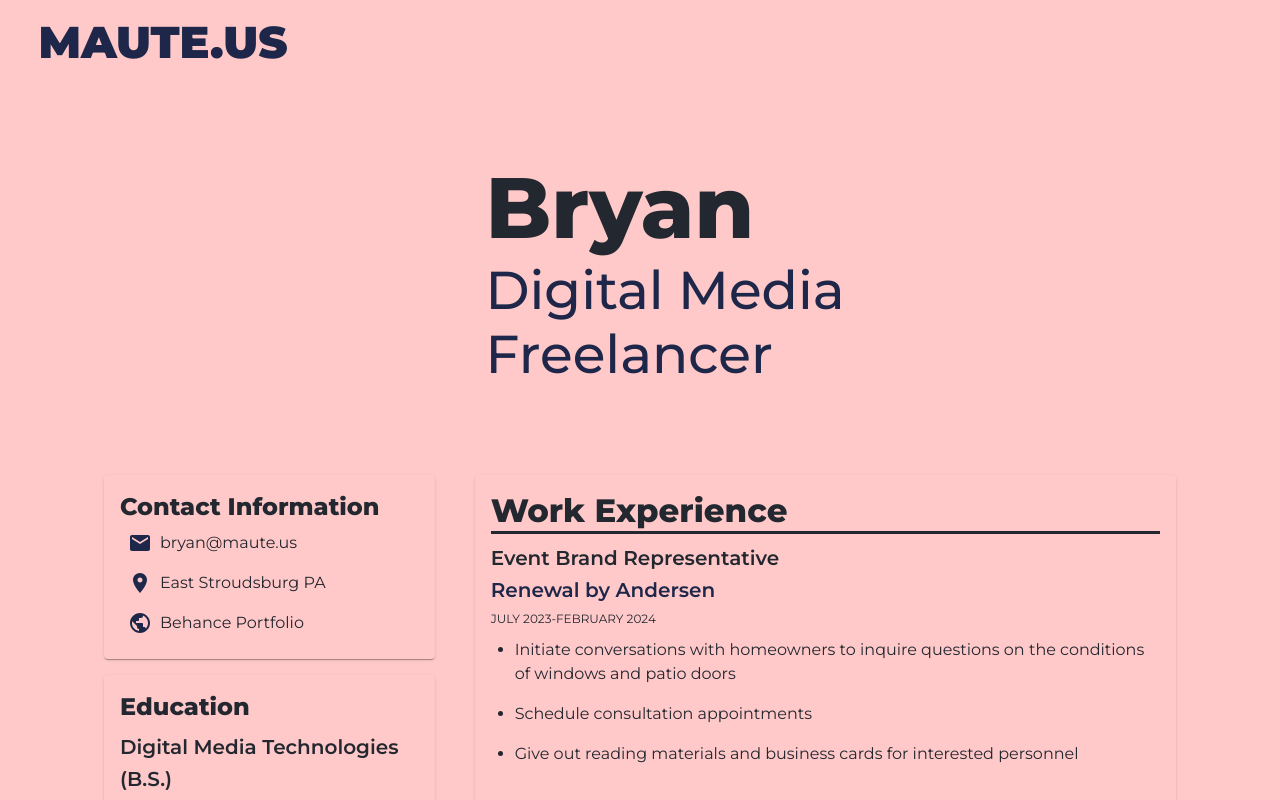
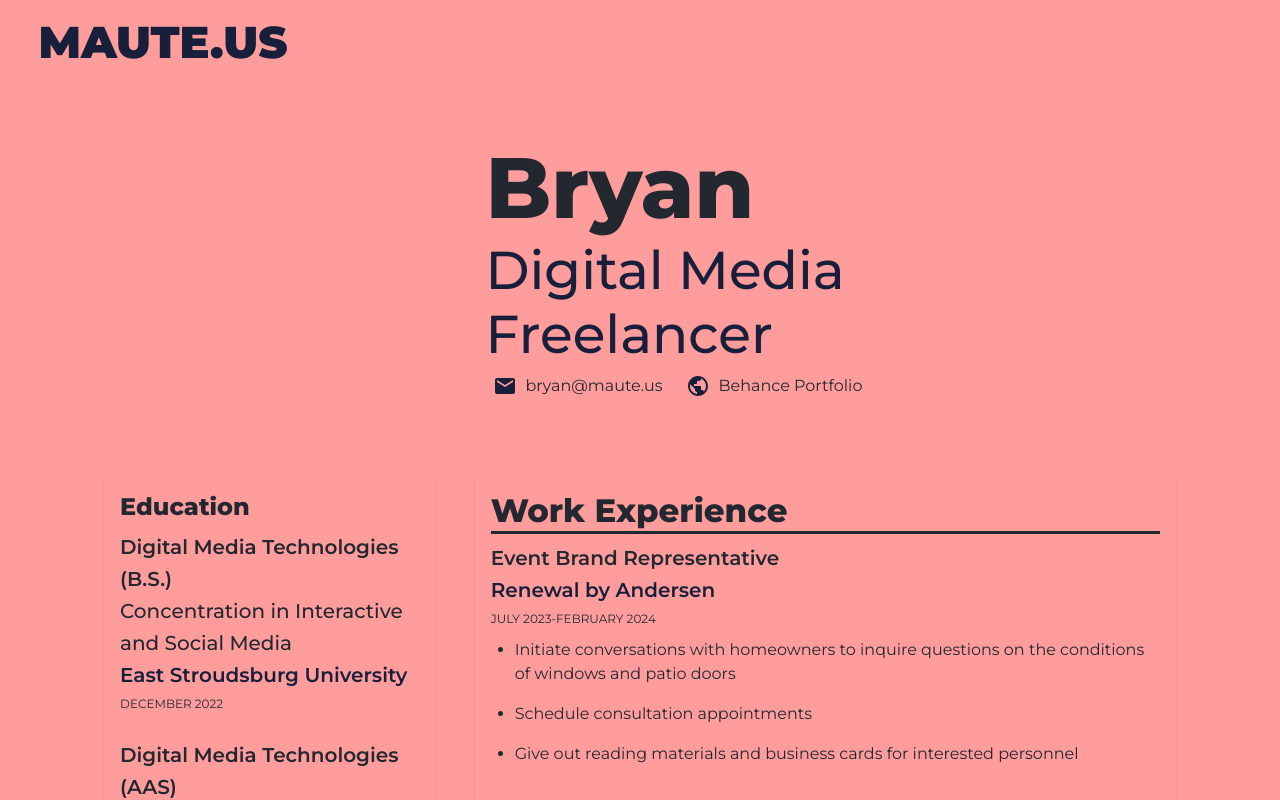
Before and after one commit to DoodlePooge/maute2.0, a Next.js app: page /bryan in a window 1280 px wide. Built offline with nearby package versions, Linux system fonts and the light colour scheme.

Commit message:
refactor: move contact info. Change email behavior. fix alert component (#59)

```diff
--- a/src/app/bryan/about.json
+++ b/src/app/bryan/about.json
@@ -1,14 +1,4 @@
 {
-  "contact": {
-    "email": "bryan@maute.us",
-    "location": "East Stroudsburg PA",
-    "links": [
-      {
-        "label": "Behance Portfolio",
-        "link": "https://www.behance.net/bryanmaute1d32"
-      }
-    ]
-  },
   "primary": [
     {
       "header": "Work Experience",
--- a/src/app/bryan/page.tsx
+++ b/src/app/bryan/page.tsx
@@ -1,22 +1,19 @@
 "use client"
-import { Box, Grid, Stack, Typography } from "@mui/material"
-import { useContext, useState } from "react"
+import { Box, Stack, Typography } from "@mui/material"
+import Grid from "@mui/material/Grid2"
+import { useContext } from "react"
 import bContent from "../bryan/about.json"
 import { Contact } from "../components/cards/Contact"
 import { Resume } from "../components/cards/Resume"
 import { ThemeContext } from "@/context"
-import { SuccessNotif } from "../components/notifs/SuccessNotif"
 import { ImgBlob } from "../components/images/ImgBlob"
 
 export default function Page() {
   const { setTheme } = useContext(ThemeContext)
-  const [open, setOpen] = useState(false)
-  const [message, setMessage] = useState("")
   setTheme("Red", false)
 
   return (
     <>
-      <SuccessNotif message={message} open={open} setOpen={setOpen} />
       <Stack direction={{ xs: "column", md: "row" }} m={2}>
         <Box width={350}>
           <ImgBlob id="bryan" image="/bryan.webp" />
@@ -34,21 +31,24 @@ export default function Page() {
           <Typography variant="h2" fontWeight={500} color="primary">
             Digital Media Freelancer
           </Typography>
+          <Contact
+            email="bryan@maute.us"
+            links={[
+              {
+                label: "Behance Portfolio",
+                link: "https://www.behance.net/bryanmaute1d32",
+              },
+            ]}
+          ></Contact>
         </Box>
       </Stack>
       <Grid container spacing={3}>
-        <Grid item xs={12} md={4}>
-          <Contact
-            info={bContent.contact}
-            open={open}
-            setOpen={setOpen}
-            setMessage={setMessage}
-          ></Contact>
+        <Grid size={{ xs: 12, md: 4 }}>
           {bContent.secondary.map((card) => (
             <Resume key={card.header} info={card} primary={false} />
           ))}
         </Grid>
-        <Grid item xs={12} md={8}>
+        <Grid size={{ xs: 12, md: 8 }}>
           {bContent.primary.map((card) => (
             <Resume key={card.header} info={card} primary={true} />
           ))}
--- a/src/app/components/cards/Contact.tsx
+++ b/src/app/components/cards/Contact.tsx
@@ -1,92 +1,66 @@
-import { Box, Card, IconButton, Link, Typography } from "@mui/material"
-import { Dispatch, FC } from "react"
+import { IconButton, Link, Typography } from "@mui/material"
+import Grid from "@mui/material/Grid2"
+import { FC, useState } from "react"
 import EmailIcon from "@mui/icons-material/Email"
 import copy from "clipboard-copy"
-import PlaceIcon from "@mui/icons-material/Place"
 import GitHubIcon from "@mui/icons-material/GitHub"
-import PhoneIcon from "@mui/icons-material/Phone"
 import PublicIcon from "@mui/icons-material/Public"
+import { SuccessNotif } from "../notifs/SuccessNotif"
 
-type info = {
+interface props {
   email?: string
-  phone?: string
-  location?: string
   github?: { label: string; link: string }
   links?: { label: string; link: string }[]
 }
 
-interface props {
-  info: info
-  open: boolean
-  setOpen: Dispatch<React.SetStateAction<boolean>>
-  setMessage: Dispatch<React.SetStateAction<string>>
-}
-
 export const Contact: FC<props> = (props) => {
-  const { info, open, setOpen, setMessage } = props
-  const maps = info.location
-    ? "https://www.google.com/maps/place/" + info.location.replace(" ", "+")
-    : "/"
+  const message = "Email Copied!"
+  const subText = "Double Click to compose email"
+  const [open, setOpen] = useState(false)
+  const { email, github, links } = props
   const copyEmail = () => {
     if (open) {
       setOpen(false)
     }
-    setMessage("Email Copied!")
     setOpen(true)
-    copy(info.email || "")
+    copy(email || "")
   }
-  const copyPhone = () => {
-    if (open) {
-      setOpen(false)
-    }
-    setMessage("Phone Number Copied!")
-    setOpen(true)
-    copy(info.phone || "")
+  const openEmail = () => {
+    copy(email || "")
+    window.open("mailto:" + email)
   }
   return (
-    <Card sx={{ m: 1, mb: 2, p: 2 }}>
-      <Typography variant="h5" sx={{ fontWeight: 800 }}>
-        Contact Information
-      </Typography>
-
-      <Box hidden={!info.email}>
+    <>
+      <SuccessNotif
+        open={open}
+        setOpen={setOpen}
+        message={message}
+        subText={subText}
+      />
+      <Grid container columnSpacing={2}>
+        <Grid hidden={!email}>
           <Typography sx={{ display: "flex", alignItems: "center" }}>
-          <IconButton color="primary" onClick={copyEmail}>
+            <IconButton
+              color="primary"
+              onClick={copyEmail}
+              onDoubleClick={openEmail}
+            >
               <EmailIcon />
             </IconButton>
-          {info.email}
+            {email}
           </Typography>
-      </Box>
-      <Box hidden={!info.phone}>
+        </Grid>
+        <Grid hidden={!github}>
           <Typography sx={{ display: "flex", alignItems: "center" }}>
-          <IconButton color="primary" onClick={copyPhone}>
-            <PhoneIcon />
-          </IconButton>
-          {info.phone}
-        </Typography>
-      </Box>
-      <Box hidden={!info.location}>
-        <Typography sx={{ display: "flex", alignItems: "center" }}>
-          <Link href={maps}>
-            <IconButton color="primary">
-              <PlaceIcon />
-            </IconButton>
-          </Link>
-          {info.location}
-        </Typography>
-      </Box>
-
-      <Box hidden={!info.github}>
-        <Typography sx={{ display: "flex", alignItems: "center" }}>
-          <Link href={info.github?.link}>
+            <Link href={github?.link}>
               <IconButton color="primary">
                 <GitHubIcon />
               </IconButton>
             </Link>
-          {info.github?.label}
+            {github?.label}
           </Typography>
-      </Box>
-      {info.links?.map((site) => (
+        </Grid>
+        {links?.map((site) => (
           <Typography
             key={site.label}
             sx={{ display: "flex", alignItems: "center" }}
@@ -99,6 +73,7 @@ export const Contact: FC<props> = (props) => {
             {site.label}
           </Typography>
         ))}
-    </Card>
+      </Grid>
+    </>
   )
 }
--- a/src/app/components/layouts/MainLayout.tsx
+++ b/src/app/components/layouts/MainLayout.tsx
@@ -61,12 +61,6 @@ export function MainLayout({ children }: { children: React.ReactNode }) {
           height: "120vw",
           bottom: "-60vw",
           right: "-60vw",
-          //   "@media (min-width: 2000px)": {
-          //     width: 1504,
-          //     height: 1504,
-          //     bottom: -700,
-          //     right: -700,
-          //  },
           "@media (max-width: 700px)": {
             width: "120vh",
             height: "120vh",
--- a/src/app/components/notifs/SuccessNotif.tsx
+++ b/src/app/components/notifs/SuccessNotif.tsx
@@ -1,14 +1,16 @@
-import { Alert, Slide, Snackbar } from "@mui/material"
+import { Alert, AlertTitle, Snackbar, useTheme } from "@mui/material"
 import { Dispatch, FC } from "react"
 
 interface props {
   message: string
+  subText?: string
   open: boolean
   setOpen: Dispatch<React.SetStateAction<boolean>>
 }
 
 export const SuccessNotif: FC<props> = (props) => {
-  const { message, open, setOpen } = props
+  const { message, subText, open, setOpen } = props
+  const theme = useTheme()
 
   const handleClose = (
     event: React.SyntheticEvent | Event,
@@ -20,10 +22,19 @@ export const SuccessNotif: FC<props> = (props) => {
     setOpen(false)
   }
   return (
-    <Slide in={open} direction="up">
-      <Snackbar open={open} autoHideDuration={2000} onClose={handleClose}>
-        <Alert severity="success">{message}</Alert>
-      </Snackbar>
-    </Slide>
+    <Snackbar
+      anchorOrigin={{ horizontal: "center", vertical: "bottom" }}
+      open={open}
+      autoHideDuration={2000}
+      onClose={handleClose}
+    >
+      <Alert
+        severity="success"
+        sx={{ backgroundColor: theme.palette.success.contrastText }}
+      >
+        <AlertTitle>{message}</AlertTitle>
+        {subText ? subText : ""}
+      </Alert>
+    </Snackbar>
   )
 }
--- a/src/themes.ts
+++ b/src/themes.ts
@@ -1,9 +1,11 @@
 import { Theme, createTheme, responsiveFontSizes } from "@mui/material/styles"
 import type {} from "@mui/material/themeCssVarsAugmentation"
 
-// https://coolors.co/30343f-ff8d8d-ffeca8-bbf9bd-fafaff-eee8ff-e2d6ff-273469-1e2749
-// https://coolors.co/23272f-ff6969-ffe37c-94ff97-fffafa-ffc9c9-ff9797-1e2749
-// https://coolors.co/30343f-ff8d8d-ffeca8-bbf9bd-e8f8ff-d6e9ff-273469-1e2749
+// Paige Light
+// https://coolors.co/30343f-ff5c5c-ffdc5c-69f26d-fafaff-e1d6ff-d4c2ff-273469-1e2749-171f3b
+
+// Bryan Dark
+// https://coolors.co/30343f-ff8d8d-ffeca8-bbf9bd-fff5f5-ff9d9d-ff7070-1d264a-181f3b-12172b
 
 const common = {
   breakpoints: {
@@ -33,20 +35,23 @@ const mainTheme = responsiveFontSizes(
             main: "#273469",
           },
           secondary: {
-            main: "#EEE8FF",
+            main: "#E1D6FF",
           },
           background: {
-            default: "#E2D6FF",
-            paper: "#EEE8FF",
+            default: "#D4C2FF",
+            paper: "#E1D6FF",
           },
           success: {
             main: "#69F26D",
+            contrastText: "#FAFAFF",
           },
           warning: {
-            main: "#FFE070",
+            main: "#FFDC5C",
+            contrastText: "#FAFAFF",
           },
           error: {
             main: "#FF5C5C",
+            contrastText: "#FAFAFF",
           },
           text: {
             primary: "#30343F",
@@ -58,7 +63,7 @@ const mainTheme = responsiveFontSizes(
       dark: {
         palette: {
           primary: {
-            main: "#E2D6FF",
+            main: "#D4C2FF",
           },
           secondary: {
             main: "#1E2749",
@@ -69,17 +74,20 @@ const mainTheme = responsiveFontSizes(
           },
           success: {
             main: "#BBF9BD",
+            contrastText: "#171f3b",
           },
           warning: {
             main: "#FFECA8",
+            contrastText: "#171f3b",
           },
           error: {
+            contrastText: "#171f3b",
             main: "#FF8D8D",
           },
           text: {
             primary: "#FAFAFF",
-            secondary: "#EEE8FF",
-            disabled: "#E2D6FF",
+            secondary: "#E1D6FF",
+            disabled: "#D4C2FF",
           },
         },
       },
@@ -95,51 +103,57 @@ const bryTheme = responsiveFontSizes(
       dark: {
         palette: {
           primary: {
-            main: "#FF9797",
+            main: "#FF7070",
           },
           secondary: {
-            main: "#1E2749",
+            main: "#181F3B",
           },
           background: {
-            default: "#1E2749",
-            paper: "#273469",
+            default: "#181F3B",
+            paper: "#1D264A",
           },
           success: {
             main: "#BBF9BD",
+            contrastText: "#12172B",
           },
           warning: {
             main: "#FFECA8",
+            contrastText: "#12172B",
           },
           error: {
             main: "#FF8D8D",
+            contrastText: "#12172B",
           },
           text: {
-            primary: "#FAFAFF",
-            secondary: "#FFC9C9",
-            disabled: "#FF9797",
+            primary: "#FFF5F5",
+            secondary: "#FF9D9D",
+            disabled: "#FF7070",
           },
         },
       },
       light: {
         palette: {
           primary: {
-            main: "#1E2749",
+            main: "#181F3B",
           },
           secondary: {
-            main: "#FFC9C9",
+            main: "#FF9D9D",
           },
           background: {
-            default: "#FF9797",
-            paper: "#FFC9C9",
+            default: "#FF7070",
+            paper: "#FF9D9D",
           },
           success: {
-            main: "#94FF97",
+            main: "#69F26D",
+            contrastText: "#FFF5F5",
           },
           warning: {
-            main: "#FFE37C",
+            main: "#FFDC5C",
+            contrastText: "#FFF5F5",
           },
           error: {
-            main: "#FF6969",
+            main: "#FF5C5C",
+            contrastText: "#FFF5F5",
           },
           text: {
             primary: "#23272F",
```
Also changed, not shown: src/app/paige/about.json (+0 -8 lines), src/app/paige/page.tsx (+8 -13 lines). Lines whose indentation alone changed are shown as unchanged.
